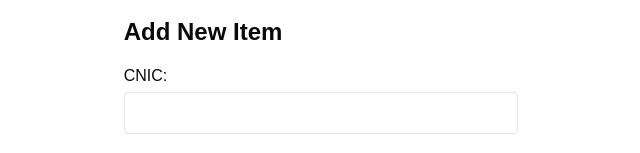
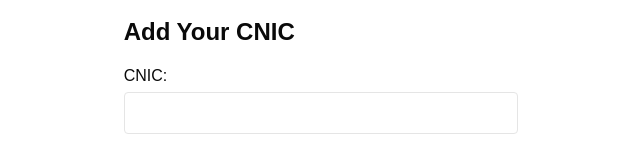
Before and after one commit to muhammadabrar/yaseenProject, a Next.js app: page /addme in a window 1280 px wide. Shown: the top 153 px of the page, without its empty margins (319-959 px from the left). Built offline with nearby package versions, Linux system fonts and the light colour scheme.

Commit message:
change page title

```diff
--- a/app/addme/page.tsx
+++ b/app/addme/page.tsx
@@ -35,7 +35,7 @@ const Page = () => {
     return (
         <div className="container md:w-1/3 mx-auto p-4">
             <div>
-          <h2 className="text-2xl font-bold mb-4">Add New Item</h2>
+          <h2 className="text-2xl font-bold mb-4">Add Your CNIC</h2>
           {error && <p className="text-red-500 mb-4">{error}</p>}
           <form onSubmit={handleSubmit} className="space-y-4">
             <div>
--- a/app/page.tsx
+++ b/app/page.tsx
@@ -7,6 +7,7 @@ interface Item {
   _id: string;
   cnic: string;
   description: string;
+  createdAt: Date;
 }
 
 export default function Home() {
@@ -88,7 +89,7 @@ export default function Home() {
     <div className="container md:w-1/2 mx-auto p-4">
       <div className="">
         <div className="w-full">
-          <h2 className="text-2xl font-bold mb-4">Data Table</h2>
+          <h2 className="text-2xl font-bold mb-4">ALL CNIC's</h2>
           {error && <p className="text-red-500 mb-4">{error}</p>}
           <div className="flex mb-4 items-center gap-3">
             <input
```
